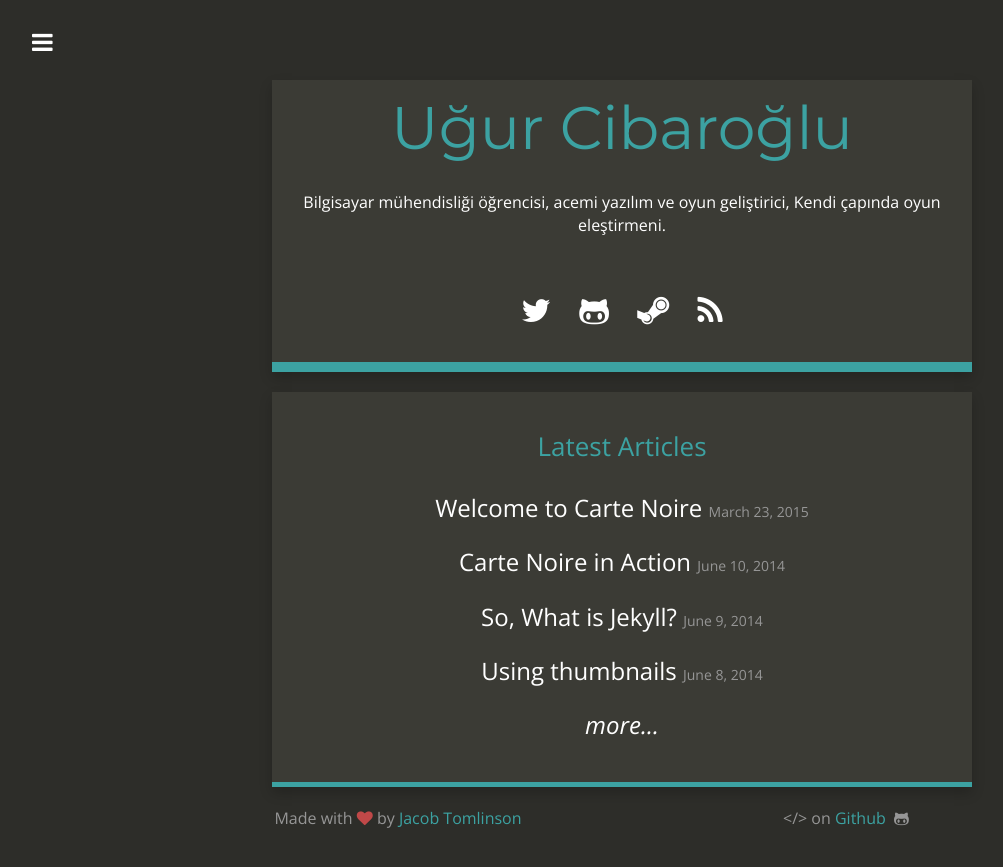
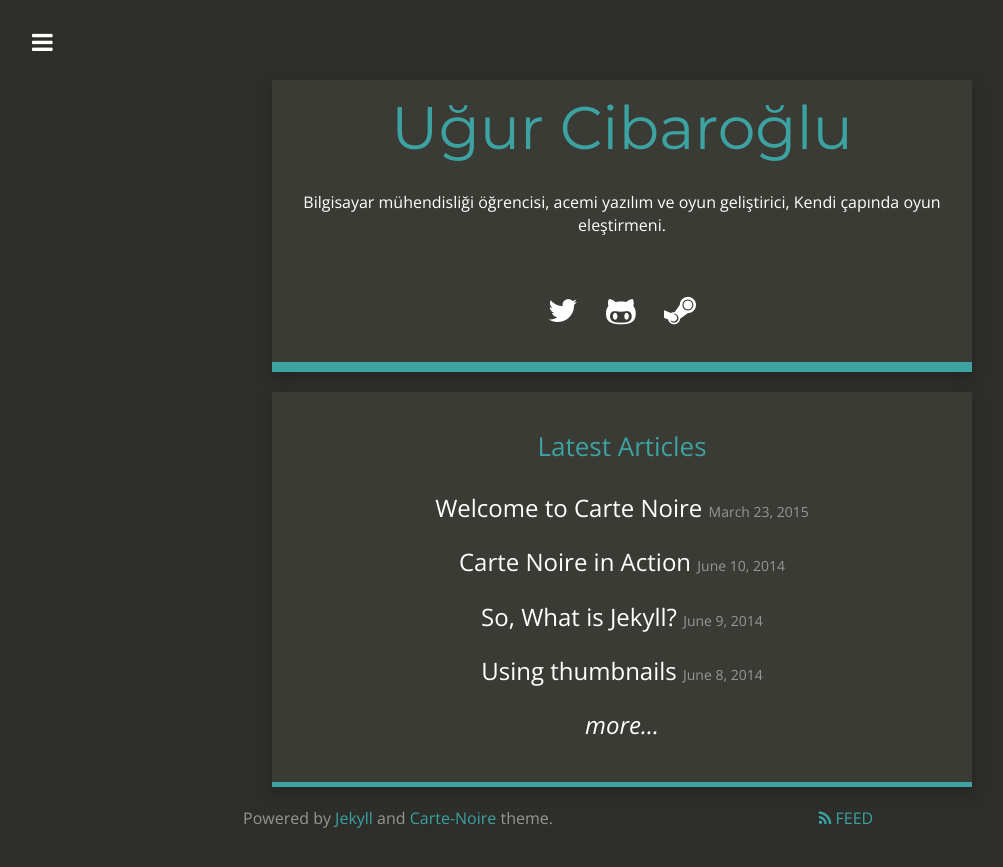
Before and after one commit to uCibar/uCibar.github.io, a Jekyll site: the page built from index.html, in a window 1280 px wide. Shown: the top 867 px of the page, without its empty margins (18-1021 px from the left). Built offline with Jekyll 4.4.1, drawn with Linux system fonts in a browser that asks for light colours; nearby versions of some CDN libraries.

Commit message:
rss footera taşındı

```diff
--- a/_config.yml
+++ b/_config.yml
@@ -6,7 +6,7 @@ baseurl: ""
 url: "http://ugurcibar.com"
 title_description: "Bilgisayar mühendisliği öğrencisi, acemi yazılım ve oyun geliştirici, Kendi çapında oyun eleştirmeni."
 title_image: ""
-google_analytics: "UA-20365477-4"
+google_analytics: ""
 disqus_account: cartenoire
 github_repository: https://github.com/jacobtomlinson/carte-noire
 addthis_id: ra-513c6fa83da6ec67
@@ -18,8 +18,8 @@ github_username:  uCibar
 steam_username:  redostr
 
 # Footer
-footer_left: "Made with <i class=\"fa fa-heart\"></i> by <a href=\"https://twitter.com/_JacobTomlinson\">Jacob Tomlinson</a>"
-footer_right: "&lt;/&gt; on <a href=\"https://github.com/jacobtomlinson/carte-noire\">Github</a> &nbsp;<i class=\"fa fa-github-alt\"></i>"
+footer_left: "Powered by <a href=\"https://github.com/jekyll/jekyll\">Jekyll</a> and <a href=\"https://github.com/jacobtomlinson/carte-noire\">Carte-Noire</a> theme."
+footer_right: ""
 
 # Build settings
 markdown: kramdown
--- a/_includes/footer.html
+++ b/_includes/footer.html
@@ -3,7 +3,8 @@
     {{ site.footer_left }}
   </div>
   <div class="col-md-6">
-    {{ site.footer_right }}
+    <!-- {{ site.footer_left }} -->
+    <a href="{{ site.baseurl }}/feed.xml" target="_new"><i class="fa fa-rss"></i> FEED</a>
   </div>
 </div>
 
--- a/_includes/social_links.html
+++ b/_includes/social_links.html
@@ -9,5 +9,5 @@
   {% if site.instagram_username %}<a href="https://www.instagram.com/{{ site.instagram_username }}" target="_new"><i class="fa fa-instagram"></i></a>{% endif %}
   {% if site.reddit_username %}<a href="https://www.reddit.com/u/{{ site.reddit_username }}" target="_new"><i class="fa fa-reddit-alien"></i></a>{% endif %}
   {% if site.steam_username %}<a href="https://steamcommunity.com/id/{{ site.steam_username }}" target="_new"><i class="fa fa-steam"></i></a>{% endif %}
-  <a href="{{ site.baseurl }}/feed.xml" target="_new"><i class="fa fa-rss"></i></a>
+  <!-- <a href="{{ site.baseurl }}/feed.xml" target="_new"><i class="fa fa-rss"></i></a> -->
 </p>
```
